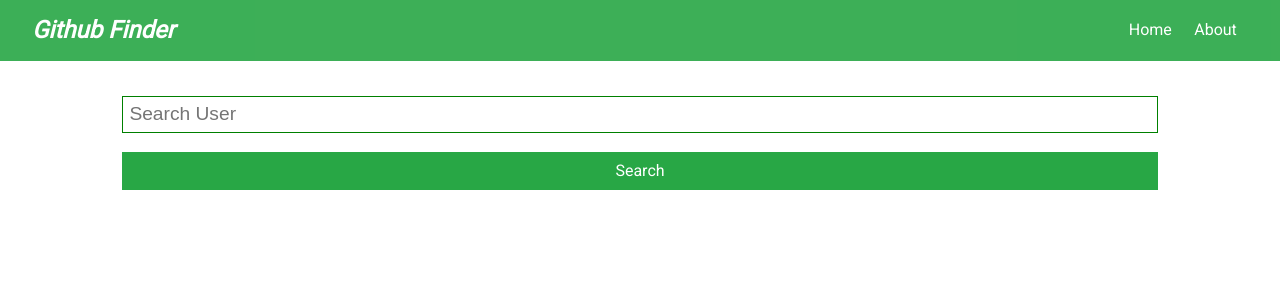
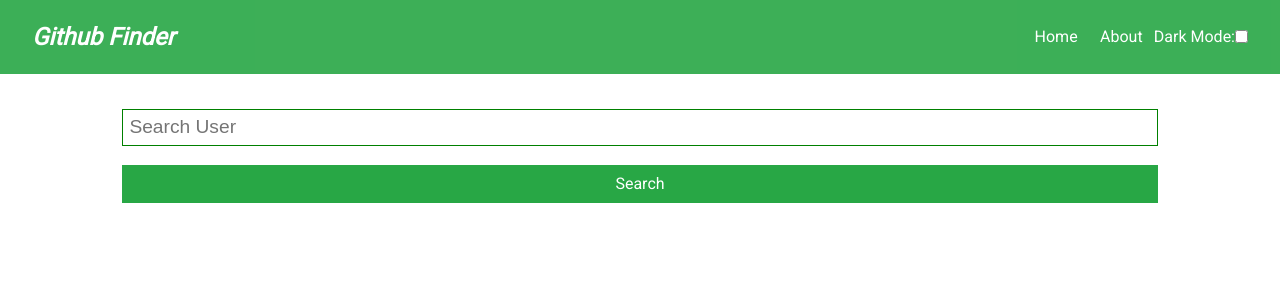
Before and after one commit to tranducphat204/MIDTERM3_GUIDED-PROJECT_REACTJS, a React (Create React App) app: page / in a window 1280 px wide. Shown: the top 300 px of the page. Built offline with nearby package versions, Linux system fonts and the light colour scheme.

Commit message:
done dark mode (#11)

```diff
--- a/src/App.js
+++ b/src/App.js
@@ -2,9 +2,12 @@ import "./App.css";
 import Navbar from "./components/layout/Navbar";
 import Home from "./components/layout/Home";
 import { BrowserRouter as Router } from "react-router-dom";
+import { useContext } from "react";
+import { ThemeContext } from "./ThemContext";
 function App() {
+  const { darkMode } = useContext(ThemeContext);
   return (
-    <div className="App">
+    <div className={`App ${darkMode ? "bg-dark" : ""}`}>
       <Router>
         <Navbar />
         <Home />
--- /dev/null
+++ b/src/ThemContext.js
@@ -0,0 +1,11 @@
+import { createContext, useState } from "react";
+
+export const ThemeContext = createContext(false);
+export function ThemeProvider({ children }) {
+  const [darkMode, setDarkMode] = useState(false);
+  return (
+    <ThemeContext.Provider value={{ darkMode, setDarkMode }}>
+      {children}
+    </ThemeContext.Provider>
+  );
+}
--- a/src/components/layout/Navbar.js
+++ b/src/components/layout/Navbar.js
@@ -1,18 +1,30 @@
-import React from "react";
+import React, { useContext } from "react";
 import { Link } from "react-router-dom";
+import { ThemeContext } from "../../ThemContext";
 
 const Navbar = () => {
+  const { darkMode, setDarkMode } = useContext(ThemeContext);
+  console.log(darkMode);
   return (
-    <nav className="navbar bg-success">
+    <nav className={`navbar ${darkMode ? "bg-dark" : "bg-success"}`}>
       <h1>
         <i className="fab fa-github">Github Finder</i>
       </h1>
+      <div style={{ display: "flex", alignItems: "center" }}>
         <ul>
           <li>
             <Link to="/">Home</Link>
             <Link to="/about">About</Link>
           </li>
         </ul>
+        <label htmlFor="checkbox">Dark Mode: </label>
+        <input
+          id="checkbox"
+          type="checkbox"
+          value={darkMode}
+          onClick={() => setDarkMode(!darkMode)}
+        />
+      </div>
     </nav>
   );
 };
--- a/src/components/repos/RepoItem.js
+++ b/src/components/repos/RepoItem.js
@@ -1,4 +1,8 @@
+import { useContext } from "react";
+import { ThemeContext } from "../../ThemContext";
+import { Link } from "react-router-dom/cjs/react-router-dom.min";
 const RepoItem = (props) => {
+  const { darkMode } = useContext(ThemeContext);
   return (
     <div className="card">
       <div className="card-body">
@@ -8,14 +12,14 @@ const RepoItem = (props) => {
         </p>
         <p className="text-underline">Clone URL: {props.repo.clone_url}</p>
         <p className="btn btn-success">Language: {props.repo.language}</p>
-        <a
-          href={props.repo.html_url}
-          className="btn btn-primary"
+        <Link
+          to={props.repo.html_url}
+          className={`btn ${darkMode ? "" : "btn-dark"}btn-sm my-1`}
           target="_blank"
           rel="noreferrer"
         >
           View Repo
-        </a>
+        </Link>
       </div>
     </div>
   );
--- a/src/components/users/Search.js
+++ b/src/components/users/Search.js
@@ -1,11 +1,13 @@
-import { useState } from "react";
+import { useContext, useState } from "react";
 import Users from "./Users";
 import { fetchData } from "../../api/Api";
 import React from "react";
+import { ThemeContext } from "../../ThemContext";
 
 const Search = () => {
   const [text, setText] = useState("");
   const [users, setUsers] = useState([]);
+  const { darkMode } = useContext(ThemeContext);
 
   const searchUsers = async (text) => {
     try {
@@ -48,11 +50,12 @@ const Search = () => {
           placeholder="Search User"
           value={text}
           onChange={onChange}
+          className={`${darkMode ? "bg-white" : ""}`}
         />
         <input
           type="submit"
           value="Search"
-          className="btn btn-success btn-block"
+          className={`btn btn-block ${darkMode ? "btn-white" : "btn-success"}`}
           id=""
         />
       </form>
--- a/src/components/users/User.js
+++ b/src/components/users/User.js
@@ -1,16 +1,17 @@
-import { Fragment, useEffect, useState } from "react";
+import { Fragment, useContext, useEffect, useState } from "react";
 import { Link, useParams } from "react-router-dom/cjs/react-router-dom.min";
 import Repos from "../repos/Repos.js";
 import { fetchData } from "../../api/Api.js";
-
+import { ThemeContext } from "../../ThemContext.js";
 const User = () => {
   const { id } = useParams();
   const [user, setUser] = useState({});
   const [repos, setRepops] = useState([]);
+  const { darkMode } = useContext(ThemeContext);
 
   const getUser = async (username) => {
     try {
-      const response = await fetchData(`/users/${username}`)
+      const response = await fetchData(`/users/${username}`);
       setUser(response);
       console.log("This is data of user", response);
     } catch (error) {
@@ -80,7 +81,7 @@ const User = () => {
           )}
           <a
             href={html_url}
-            className="btn btn-dark my-1"
+            className={`btn my-1 ${darkMode ? "" : "btn-dark"}`}
             target="_blank"
             rel="noopener noreferrer"
           >
--- a/src/components/users/UserItem.js
+++ b/src/components/users/UserItem.js
@@ -1,9 +1,10 @@
-import React from "react";
+import React, { useContext } from "react";
 import { Link } from "react-router-dom/cjs/react-router-dom.min";
+import { ThemeContext } from "../../ThemContext";
 
 const UserItem = (props) => {
-  const { login, avatar_url} = props.user;
-
+  const { login, avatar_url } = props.user;
+  const { darkMode } = useContext(ThemeContext);
   return (
     <div className="card text-center">
       <img
@@ -14,7 +15,10 @@ const UserItem = (props) => {
       />
       <h3>{login}</h3>
       <div>
-        <Link to={`/user/${login}`} className="btn btn-dark btn-sm my-1">
+        <Link
+          to={`/user/${login}`}
+          className={`btn btn-sm my-1 ${darkMode ? "" : "btn-dark"}}`}
+        >
           More
         </Link>
       </div>
```
Also changed, not shown: src/index.js (+9 -7 lines). Lines whose indentation alone changed are shown as unchanged.
